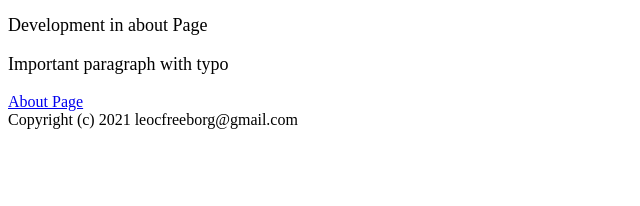
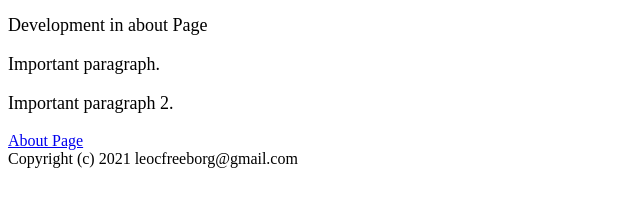
Before and after one commit to Leo-Freeborg/git-github-test, a plain HTML site: page index.html in a window 1280 px wide. Shown: the part 242-448 px from the top of the page, without its empty margins (0-640 px from the left). Drawn offline with Linux system fonts and the light colour scheme.

Commit message:
Important paragraph updates. Fixes #1

```diff
--- a/index.html
+++ b/index.html
@@ -12,7 +12,8 @@
     <p>Portfolio Site</p>
     <p>New Paragraph</p>
     <p>Development in about Page</p>
-    <p>Important paragraph with typo</p>
+    <p>Important paragraph.</p>
+    <p>Important paragraph 2.</p>
     <a href="about.html">About Page</a>
     <footer>Copyright (c) 2021 leocfreeborg@gmail.com</footer>
 </body>
```
